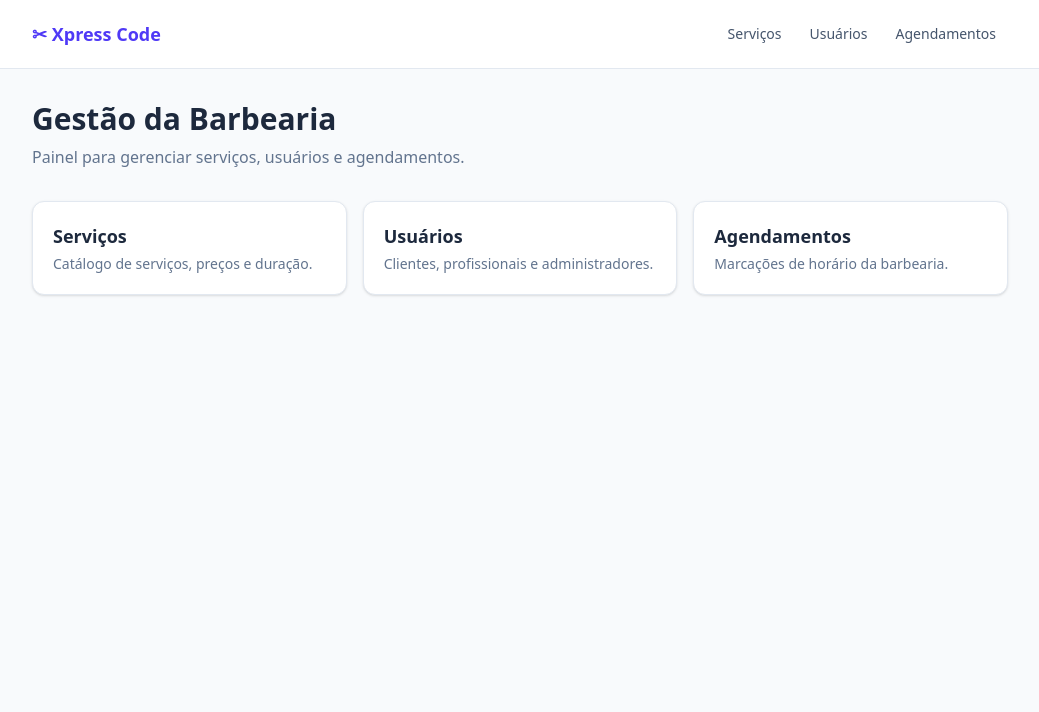
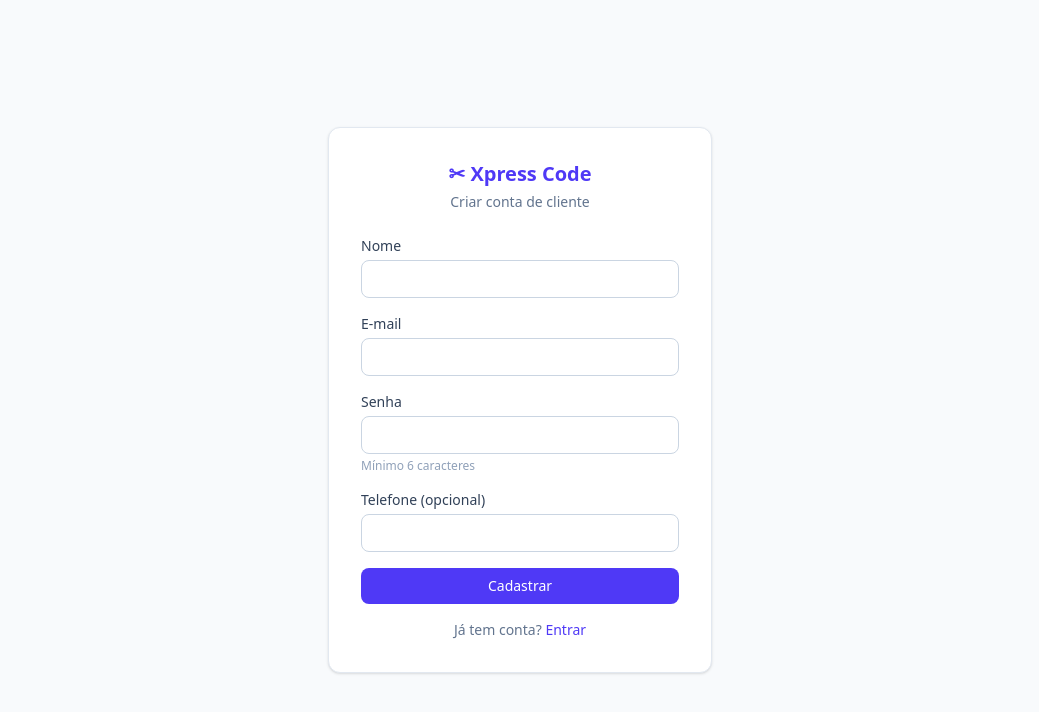
Before and after one commit to pedro-psilva/xpress-code, a React (Vite) app in the folder frontend/: page /register in a window 1280 px wide. Before the commit this address led to /. Shown: the top 712 px of the page, without its empty margins (120-1159 px from the left). Built offline with nearby package versions, Linux system fonts and the light colour scheme; no server answers.

Commit message:
feat: autenticacao no frontend (login, registro e rotas protegidas)
- AuthContext guarda token/perfil em localStorage
- interceptor do axios envia Authorization: Bearer
- telas de login e registro; rotas protegidas redirecionam para /login
- header com perfil e botao sair

```diff
--- a/frontend/src/App.jsx
+++ b/frontend/src/App.jsx
@@ -1,5 +1,8 @@
 import { Routes, Route, Navigate } from 'react-router-dom'
 import Layout from './components/Layout'
+import ProtectedRoute from './components/ProtectedRoute'
+import Login from './pages/Login'
+import Register from './pages/Register'
 import Home from './pages/Home'
 import ServicosList from './pages/servicos/ServicosList'
 import ServicoForm from './pages/servicos/ServicoForm'
@@ -12,6 +15,10 @@ import AgendamentoForm from './pages/agendamentos/AgendamentoForm'
 export default function App() {
   return (
     <Routes>
+      <Route path="/login" element={<Login />} />
+      <Route path="/register" element={<Register />} />
+
+      <Route element={<ProtectedRoute />}>
         <Route element={<Layout />}>
           <Route path="/" element={<Home />} />
 
@@ -25,9 +32,10 @@ export default function App() {
 
           <Route path="/agendamentos" element={<AgendamentosList />} />
           <Route path="/agendamentos/novo" element={<AgendamentoForm />} />
+        </Route>
+      </Route>
 
       <Route path="*" element={<Navigate to="/" replace />} />
-      </Route>
     </Routes>
   )
 }
--- /dev/null
+++ b/frontend/src/api/auth.js
@@ -0,0 +1,7 @@
+import { api } from './client'
+
+export const login = (email, senha) =>
+  api.post('/auth/login', { email, senha }).then((r) => r.data)
+
+export const register = (data) =>
+  api.post('/auth/register', data).then((r) => r.data)
--- a/frontend/src/api/client.js
+++ b/frontend/src/api/client.js
@@ -4,6 +4,13 @@ const baseURL =
   import.meta.env.VITE_API_URL || 'http://localhost:8000/api/v1'
 
 export const api = axios.create({ baseURL })
+
+// Anexa o token JWT (quando houver) em toda requisição.
+api.interceptors.request.use((config) => {
+  const token = localStorage.getItem('token')
+  if (token) config.headers.Authorization = `Bearer ${token}`
+  return config
+})
 
 /** Extrai a mensagem do erro padronizado do backend ({ status, detail }). */
 export function getErrorMessage(error) {
--- /dev/null
+++ b/frontend/src/auth/AuthContext.jsx
@@ -0,0 +1,38 @@
+import { createContext, useContext, useState } from 'react'
+
+const AuthContext = createContext(null)
+
+export function AuthProvider({ children }) {
+  const [auth, setAuth] = useState(() => ({
+    token: localStorage.getItem('token'),
+    perfil: localStorage.getItem('perfil'),
+  }))
+
+  function login(token, perfil) {
+    localStorage.setItem('token', token)
+    localStorage.setItem('perfil', perfil)
+    setAuth({ token, perfil })
+  }
+
+  function logout() {
+    localStorage.removeItem('token')
+    localStorage.removeItem('perfil')
+    setAuth({ token: null, perfil: null })
+  }
+
+  const value = {
+    token: auth.token,
+    perfil: auth.perfil,
+    isAuthenticated: Boolean(auth.token),
+    isAdmin: auth.perfil === 'admin',
+    login,
+    logout,
+  }
+
+  return <AuthContext.Provider value={value}>{children}</AuthContext.Provider>
+}
+
+// eslint-disable-next-line react-refresh/only-export-components
+export function useAuth() {
+  return useContext(AuthContext)
+}
--- a/frontend/src/components/Layout.jsx
+++ b/frontend/src/components/Layout.jsx
@@ -1,4 +1,5 @@
-import { NavLink, Outlet } from 'react-router-dom'
+import { NavLink, Outlet, useNavigate } from 'react-router-dom'
+import { useAuth } from '../auth/AuthContext'
 
 const links = [
   { to: '/servicos', label: 'Serviços' },
@@ -7,6 +8,14 @@ const links = [
 ]
 
 export default function Layout() {
+  const { perfil, logout } = useAuth()
+  const navigate = useNavigate()
+
+  function handleLogout() {
+    logout()
+    navigate('/login')
+  }
+
   return (
     <div className="min-h-full bg-slate-50">
       <header className="border-b border-slate-200 bg-white">
@@ -14,7 +23,7 @@ export default function Layout() {
           <NavLink to="/" className="flex items-center gap-2">
             <span className="text-lg font-bold text-indigo-600">✂ Xpress Code</span>
           </NavLink>
-          <nav className="flex gap-1">
+          <nav className="flex items-center gap-1">
             {links.map((l) => (
               <NavLink
                 key={l.to}
@@ -30,6 +39,15 @@ export default function Layout() {
                 {l.label}
               </NavLink>
             ))}
+            <span className="ml-3 rounded-full bg-slate-100 px-2 py-0.5 text-xs font-medium text-slate-600">
+              {perfil}
+            </span>
+            <button
+              onClick={handleLogout}
+              className="ml-1 rounded-lg px-3 py-2 text-sm font-medium text-slate-600 hover:bg-slate-100"
+            >
+              Sair
+            </button>
           </nav>
         </div>
       </header>
--- /dev/null
+++ b/frontend/src/components/ProtectedRoute.jsx
@@ -0,0 +1,7 @@
+import { Navigate, Outlet } from 'react-router-dom'
+import { useAuth } from '../auth/AuthContext'
+
+export default function ProtectedRoute() {
+  const { isAuthenticated } = useAuth()
+  return isAuthenticated ? <Outlet /> : <Navigate to="/login" replace />
+}
--- a/frontend/src/main.jsx
+++ b/frontend/src/main.jsx
@@ -3,11 +3,14 @@ import { createRoot } from 'react-dom/client'
 import { BrowserRouter } from 'react-router-dom'
 import './index.css'
 import App from './App.jsx'
+import { AuthProvider } from './auth/AuthContext'
 
 createRoot(document.getElementById('root')).render(
   <StrictMode>
     <BrowserRouter>
-      <App />
+      <AuthProvider>
+        <App />
+      </AuthProvider>
     </BrowserRouter>
   </StrictMode>,
 )
--- /dev/null
+++ b/frontend/src/pages/Login.jsx
@@ -0,0 +1,69 @@
+import { useState } from 'react'
+import { Link, useNavigate } from 'react-router-dom'
+import { login as loginApi } from '../api/auth'
+import { getErrorMessage } from '../api/client'
+import { useAuth } from '../auth/AuthContext'
+import { Card, Button, ErrorBanner, Field, inputClass } from '../components/ui'
+
+export default function Login() {
+  const navigate = useNavigate()
+  const { login } = useAuth()
+  const [form, setForm] = useState({ email: '', senha: '' })
+  const [erro, setErro] = useState('')
+  const [enviando, setEnviando] = useState(false)
+
+  async function handleSubmit(e) {
+    e.preventDefault()
+    setEnviando(true)
+    setErro('')
+    try {
+      const { access_token, perfil } = await loginApi(form.email, form.senha)
+      login(access_token, perfil)
+      navigate('/')
+    } catch (err) {
+      setErro(getErrorMessage(err))
+      setEnviando(false)
+    }
+  }
+
+  return (
+    <div className="min-h-screen flex items-center justify-center bg-slate-50 px-4">
+      <Card className="w-full max-w-sm p-8">
+        <h1 className="text-xl font-bold text-indigo-600 text-center mb-1">
+          ✂ Xpress Code
+        </h1>
+        <p className="text-center text-sm text-slate-500 mb-6">Acesse sua conta</p>
+        <ErrorBanner message={erro} />
+        <form onSubmit={handleSubmit} className="grid gap-4">
+          <Field label="E-mail">
+            <input
+              type="email"
+              className={inputClass}
+              value={form.email}
+              onChange={(e) => setForm((f) => ({ ...f, email: e.target.value }))}
+              required
+            />
+          </Field>
+          <Field label="Senha">
+            <input
+              type="password"
+              className={inputClass}
+              value={form.senha}
+              onChange={(e) => setForm((f) => ({ ...f, senha: e.target.value }))}
+              required
+            />
+          </Field>
+          <Button type="submit" disabled={enviando} className="justify-center">
+            {enviando ? 'Entrando…' : 'Entrar'}
+          </Button>
+        </form>
+        <p className="text-center text-sm text-slate-500 mt-4">
+          Não tem conta?{' '}
+          <Link to="/register" className="text-indigo-600 hover:underline">
+            Cadastre-se
+          </Link>
+        </p>
+      </Card>
+    </div>
+  )
+}
--- /dev/null
+++ b/frontend/src/pages/Register.jsx
@@ -0,0 +1,91 @@
+import { useState } from 'react'
+import { Link, useNavigate } from 'react-router-dom'
+import { register as registerApi, login as loginApi } from '../api/auth'
+import { getErrorMessage } from '../api/client'
+import { useAuth } from '../auth/AuthContext'
+import { Card, Button, ErrorBanner, Field, inputClass } from '../components/ui'
+
+export default function Register() {
+  const navigate = useNavigate()
+  const { login } = useAuth()
+  const [form, setForm] = useState({ nome: '', email: '', senha: '', telefone: '' })
+  const [erro, setErro] = useState('')
+  const [enviando, setEnviando] = useState(false)
+
+  function update(campo, valor) {
+    setForm((f) => ({ ...f, [campo]: valor }))
+  }
+
+  async function handleSubmit(e) {
+    e.preventDefault()
+    setEnviando(true)
+    setErro('')
+    try {
+      await registerApi({ ...form, telefone: form.telefone || null })
+      // entra automaticamente após o cadastro
+      const { access_token, perfil } = await loginApi(form.email, form.senha)
+      login(access_token, perfil)
+      navigate('/')
+    } catch (err) {
+      setErro(getErrorMessage(err))
+      setEnviando(false)
+    }
+  }
+
+  return (
+    <div className="min-h-screen flex items-center justify-center bg-slate-50 px-4">
+      <Card className="w-full max-w-sm p-8">
+        <h1 className="text-xl font-bold text-indigo-600 text-center mb-1">
+          ✂ Xpress Code
+        </h1>
+        <p className="text-center text-sm text-slate-500 mb-6">Criar conta de cliente</p>
+        <ErrorBanner message={erro} />
+        <form onSubmit={handleSubmit} className="grid gap-4">
+          <Field label="Nome">
+            <input
+              className={inputClass}
+              value={form.nome}
+              onChange={(e) => update('nome', e.target.value)}
+              required
+            />
+          </Field>
+          <Field label="E-mail">
+            <input
+              type="email"
+              className={inputClass}
+              value={form.email}
+              onChange={(e) => update('email', e.target.value)}
+              required
+            />
+          </Field>
+          <Field label="Senha" hint="Mínimo 6 caracteres">
+            <input
+              type="password"
+              className={inputClass}
+              value={form.senha}
+              onChange={(e) => update('senha', e.target.value)}
+              minLength={6}
+              required
+            />
+          </Field>
+          <Field label="Telefone (opcional)">
+            <input
+              className={inputClass}
+              value={form.telefone}
+              onChange={(e) => update('telefone', e.target.value)}
+            />
+          </Field>
+          <Button type="submit" disabled={enviando} className="justify-center">
+            {enviando ? 'Cadastrando…' : 'Cadastrar'}
+          </Button>
+        </form>
+        <p className="text-center text-sm text-slate-500 mt-4">
+          Já tem conta?{' '}
+          <Link to="/login" className="text-indigo-600 hover:underline">
+            Entrar
+          </Link>
+        </p>
+      </Card>
+    </div>
+  )
+}
```
Lines whose indentation alone changed are shown as unchanged.
